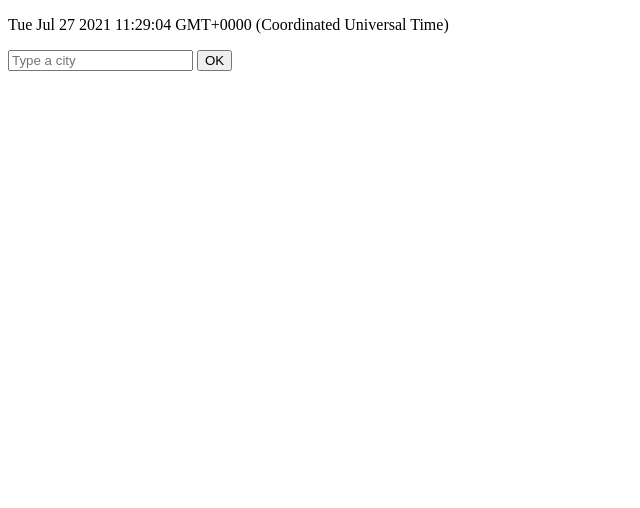
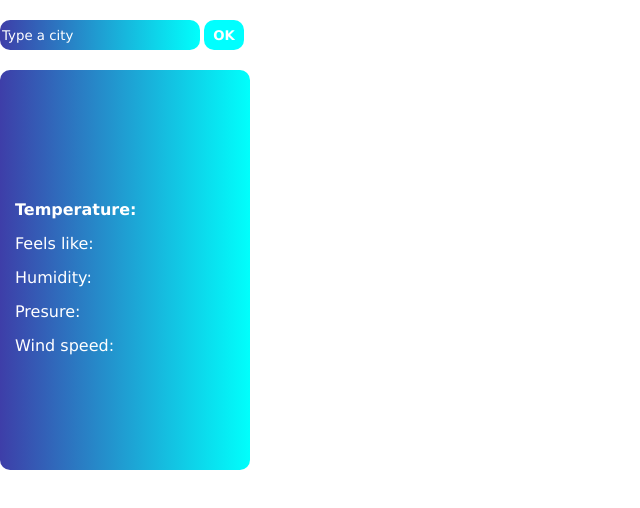
Before and after one commit to Kati0405/weather, a plain HTML site: page index.html in a window 1280 px wide. Shown: the whole page, without its empty margins (0-640 px from the left). Drawn offline with Linux system fonts and the light colour scheme.

Commit message:
added styles

```diff
--- a/app.js
+++ b/app.js
@@ -1,31 +1,11 @@
-// const date = new Date();
-// const [month, day, year] = [date.getMonth(), date.getDate(), date.getFullYear()];
-document.getElementById("date").innerHTML = Date();
-
-// function showAvatar() {
-// fetch("https://api.github.com/users/Kati0405")
-//   .then((res) => res.json())
-//   .then((data) => {
-//       let img = document.createElement("img");
-//       let avatar = data.avatar_url;
-//       img.setAttribute("src", avatar);
-//       document.body.append(img);
-//   });
-// }
-
-// document.querySelector("button").addEventListener("click", showAvatar)
-
-function appendImg(iconId) {
-let img = document.createElement("img");
-img.setAttribute("src", "http://openweathermap.org/img/w/" + iconId +".png");
-document.body.append(img);
+function setImg(cls, iconId) {
+let div = document.querySelector("."+cls)
+div.innerHTML = `<img src="http://openweathermap.org/img/w/${iconId}.png"/>`;
 }
 
-function appendDiv(cls, content){
-    let div = document.createElement("div");
-        div.setAttribute("class", cls);
-        div.textContent = content;
-        document.body.append(div);
+function setContent(cls, content){
+    let div = document.querySelector("."+cls);
+    div.textContent = content;
 }
 
 function showWeather(){
@@ -33,14 +13,13 @@ function showWeather(){
     fetch("https://api.openweathermap.org/data/2.5/weather?q=" + inp.value + "&units=metric&APPID=5d066958a60d315387d9492393935c19")
     .then((res) => res.json())
     .then((data) => {
-        appendDiv("temp", data.main.temp);
-        appendDiv("pressure", data.main.pressure);
-        appendDiv("humidity", data.main.humidity);
-        appendDiv("feels_like", data.main.feels_like);
-        appendDiv("speed", data.wind.speed);
-        appendDiv("deg", data.wind.deg);
-        appendDiv("description", data.weather[0].description);
-        appendImg(data.weather[0].icon)
+        setContent("temp", data.main.temp+" "+"C");
+        setContent("pressure", data.main.pressure+" "+"hPa");
+        setContent("humidity", data.main.humidity+"%");
+        setContent("feels_like", data.main.feels_like+" "+"C");
+        setContent("speed", data.wind.speed+" "+"km/h");
+        setContent("description", data.weather[0].description);
+        setImg("img-icon", data.weather[0].icon)
     })
 }
 
--- a/index.html
+++ b/index.html
@@ -8,9 +8,33 @@
     <link rel="stylesheet" href="style.css">
 </head>
 <body>
-    <p id="date"></p>
-    <input type="text" placeholder="Type a city">
-    <input type="button" value="OK">
+<header>
+    <div class="form">
+        <input type="text" placeholder="Type a city">
+        <input type="button" value="OK">
+    </div>
+</header>
+<main>
+    <div class="container">
+        <div class="row">
+            <div class="col-xs-12">
+                <div class="row weather">
+                        <div class="weather-image">
+                            <div class="img-icon"></div>
+                            <div class="description"></div>
+                        </div>
+                        <div class ="weather-item temperature">Temperature: <span class="temp"></span></div>
+                        <div class ="weather-item feels">Feels like: <span class="feels_like"></span></div>
+                        <div class="weather-item humid">Humidity: <span class="humidity"></span></div>
+                        <div class="weather-item pres">Presure: <span class="pressure"></span></div>
+                        <div class="weather-item spd">Wind speed: <span class="speed"></span></div>
+                </div>
+            </div>
+
+        </div>
+    </div>
+</main>
+
     <script src="app.js"></script>
 </body>
 </html>
--- a/style.scss
+++ b/style.scss
@@ -0,0 +1,103 @@
+* {
+    box-sizing: border-box;
+}
+
+body,h1,h2 {
+    margin: 0;
+}
+
+.form {
+    height: 30px;
+    width: 250px;
+    margin-top: 20px;
+    margin-bottom: 20px;
+
+        input[type=text] {
+            height: 30px;
+            width: 200px;
+            border: none;
+            border-radius: 10px;
+            background: rgb(10,10,145);
+            background: linear-gradient(90deg, rgba(10,10,145,0.7875525210084033) 0%, rgba(0,255,252,1) 100%);
+            color: white;
+        }
+        input[type=text]:focus {
+                outline:none;
+            }
+
+            ::placeholder {
+            font-family: Verdana, Geneva, Tahoma, sans-serif;
+            color: white;
+
+
+        }
+
+        input[type=button] {
+            height: 30px;
+            width: 40px;
+            border: none;
+            background-color: aqua;
+            color: white;
+            font-family: Verdana, Geneva, Tahoma, sans-serif;
+            font-weight:bold;
+            border-radius: 10px;
+            cursor: pointer;
+
+        }
+        input[type=button]:hover {
+            background-color: rgb(10,10,145);
+        }
+
+}
+
+main {
+    background: rgb(10,10,145);
+    background: linear-gradient(90deg, rgba(10,10,145,0.7875525210084033) 0%, rgba(0,255,252,1) 100%);
+    border-radius: 10px;
+    color: white;
+    height: 400px;
+    width: 250px;
+    font-family: Verdana, Geneva, Tahoma, sans-serif;
+
+        // .time {
+        //     height: 100px;
+        //     width: 570px;
+        // }
+
+        .weather-image {
+            height: 100px;
+            width: 250px;
+            margin-top: 30px;
+        }
+
+        .temperature {
+            font-weight: bold;
+        }
+
+        .description {
+            font-weight: bold;
+        }
+
+        .weather-item {
+            padding-bottom: 15px;
+        }
+}
+
+.row {
+    display: flex;
+    flex-wrap: wrap;
+    flex-direction: column;
+}
+
+.col-xs-12 {
+    flex: 0 0 100%;
+    max-width: 100%;
+    padding-left: 15px;
+    padding-right: 15px;
+}
+.col-xs-6 {
+    flex: 0 0 50%;
+    max-width: 50%;
+    padding-left: 15px;
+    padding-right: 15px;
+}
```
Also changed, not shown: style.css, 1 other file.
